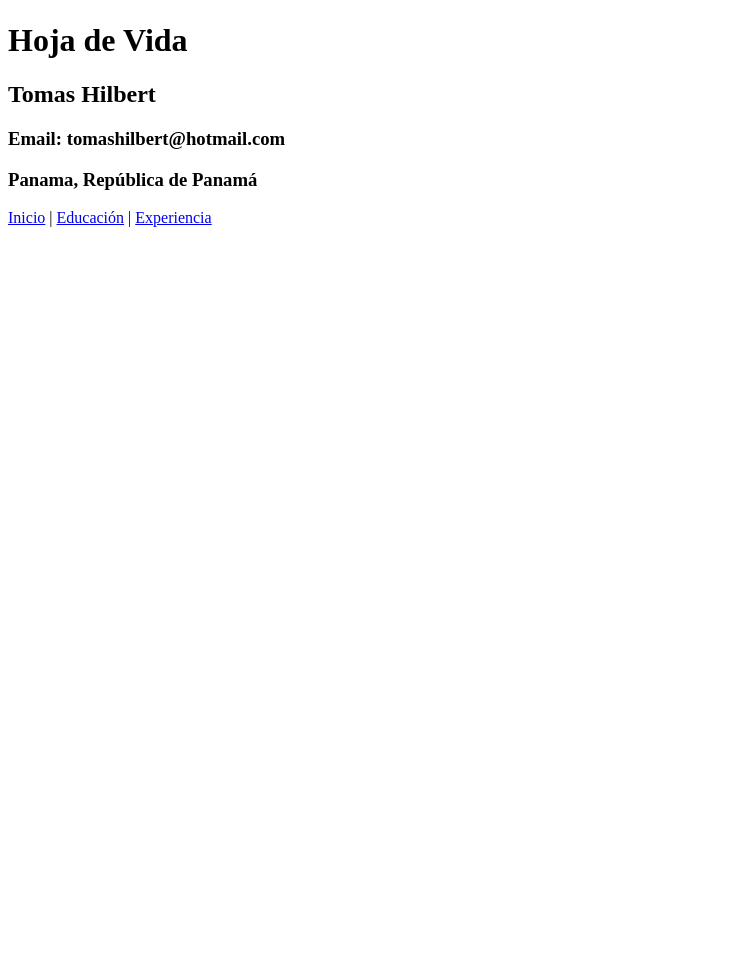
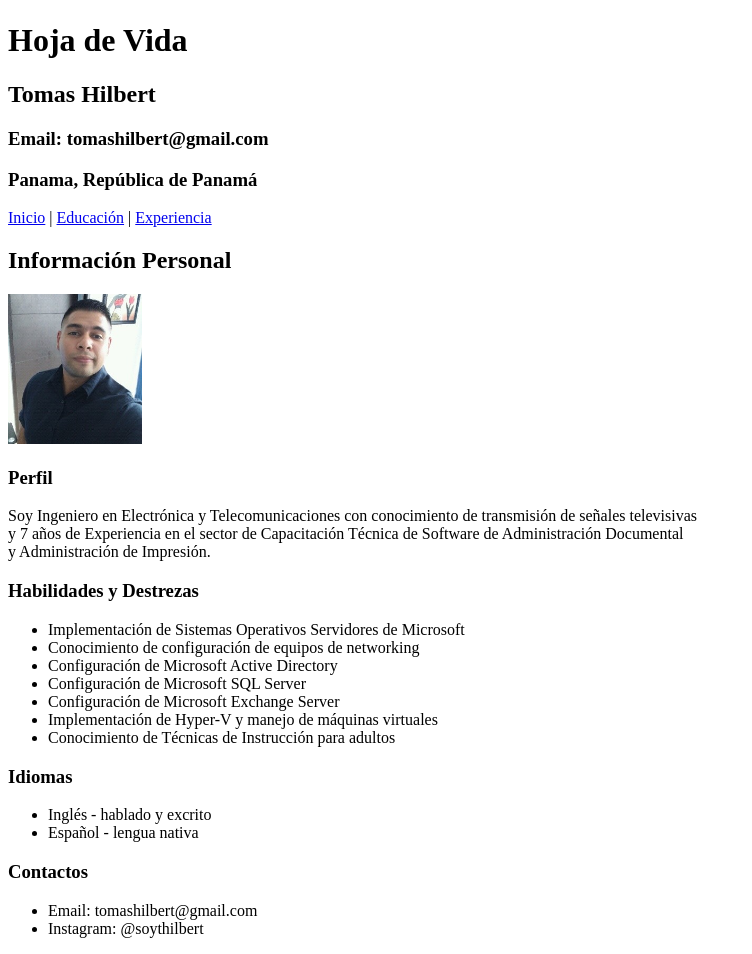
Before and after one commit to thilbert05/EvaluacionFinal, a plain HTML site: page index.html in a window 1280 px wide. Shown: the part 111-1065 px from the top of the page, without its empty margins (0-752 px from the left). Before the commit the page ends 800 px from the top, so only its background shows below. Drawn offline with Linux system fonts and the light colour scheme.

Commit message:
Se completó index.html y se agregó imagen de perfil

```diff
--- a/index.html
+++ b/index.html
@@ -12,12 +12,48 @@
       </svg>
       <h1>Hoja de Vida</h1>
       <h2>Tomas Hilbert</h2>
-      <h3>Email: tomashilbert@hotmail.com</h3>
+      <h3>Email: tomashilbert@gmail.com</h3>
       <h3>Panama, República de Panamá</h3>
     </header>
     <nav>
       <a href="index.html">Inicio</a> | <a href="html/educacion.html" target="_blank">Educación</a> | <a href="html/experiencia.html" target="_blank">Experiencia</a>
     </nav>
+    <section id="perfil">
+      <h2>Información Personal</h2>
+      <img src="images/foto.png" alt="Tomás Hilbert" height="150">
+      <h3>Perfil</h3>
+      <p>
+        Soy Ingeniero en Electrónica y Telecomunicaciones con conocimiento de transmisión de señales televisivas <br>
+        y 7 años de Experiencia en el sector de Capacitación Técnica de Software de Administración Documental <br>
+        y Administración de Impresión.<br>
+      </p>
 
+      <h3>Habilidades y Destrezas</h3>
+      <p>
+        <ul>
+          <li>Implementación de Sistemas Operativos Servidores de Microsoft</li>
+          <li>Conocimiento de configuración de equipos de networking</li>
+          <li>Configuración de Microsoft Active Directory</li>
+          <li>Configuración de Microsoft SQL Server</li>
+          <li>Configuración de Microsoft Exchange Server</li>
+          <li>Implementación de Hyper-V y manejo de máquinas virtuales</li>
+          <li>Conocimiento de Técnicas de Instrucción para adultos</li>
+        </ul>
+      </p>
+      <p>
+        <h3>Idiomas</h3>
+        <ul>
+          <li>Inglés - hablado y excrito</li>
+          <li>Español - lengua nativa</li>
+        </ul>
+      </p>
+    </section>
+    <footer>
+      <h3>Contactos</h3>
+      <ul>
+        <li>Email: tomashilbert@gmail.com</li>
+        <li>Instagram: @soythilbert</li>
+      </ul>
+    </footer>
   </body>
 </html>
```
Also changed, not shown: images/foto.png (added).
